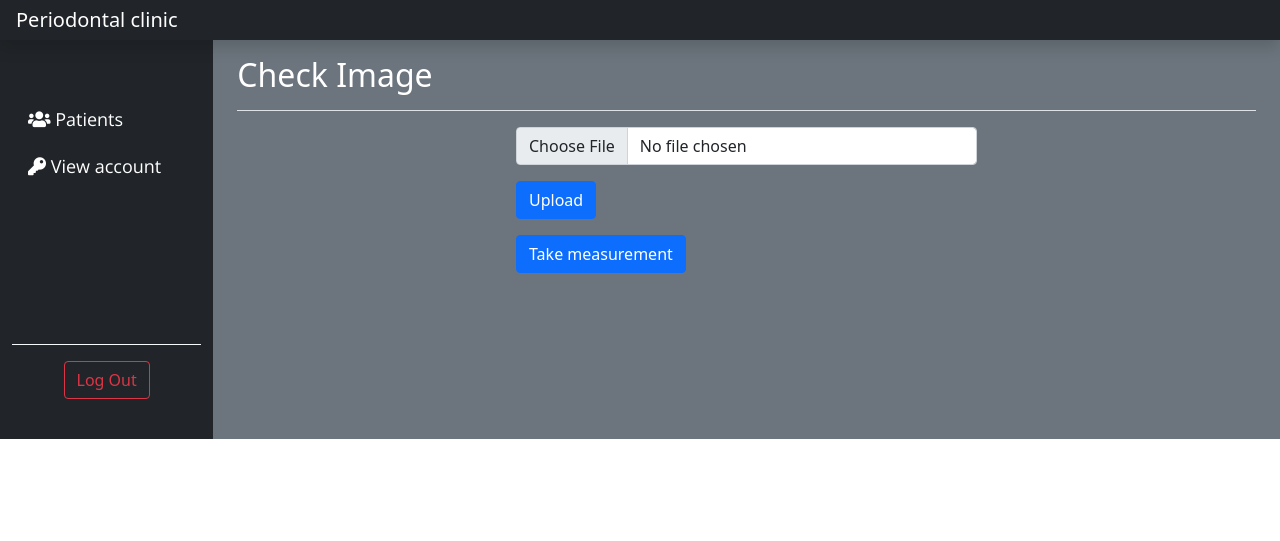
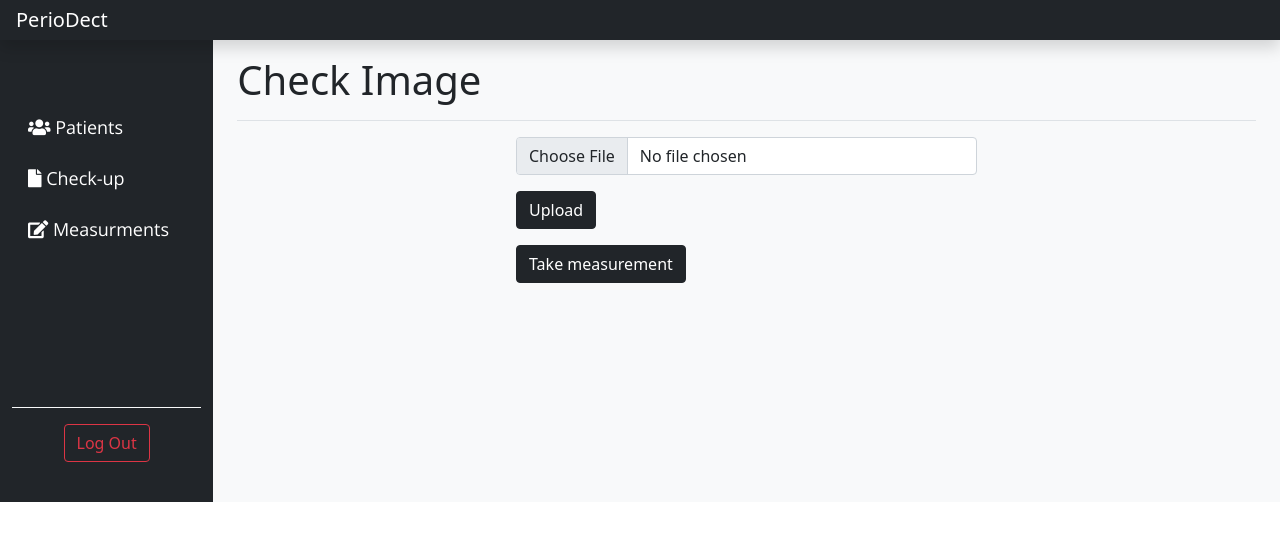
Before and after one commit to sandy18019/Diagnosis-and-predection-of-periodontally-teeth, a PHP site: page /GRADUATION/doctor/picturetesting.php in a window 1280 px wide. Shown: the top 541 px of the page. Run offline with PHP 8.4, Linux system fonts and the light colour scheme; some libraries are stand-ins or nearby versions.

Commit message:
doctor UI modifications

```diff
--- a/doctor/picturetesting.php
+++ b/doctor/picturetesting.php
@@ -21,38 +21,48 @@ REQUIRE_ONCE "../view/view.php";
 </head>
 
 <body>
+
     <header class="navbar navbar-dark sticky-top bg-dark flex-md-nowrap p-0 shadow">
-        <a class="navbar-brand col-md-3 col-lg-2 me-0 px-3" href="#">Periodontal clinic</a>
+        <a class="navbar-brand col-md-3 col-lg-2 me-0 px-3" href="#">PerioDect</a>
+
+
     </header>
     <div class="container-fluid">
         <div class="row">
             <nav id="sidebarMenu" class="col-md-3 col-lg-2 d-md-block bg-dark sidebar collapse ">
-                <div class="position-sticky pt-2" >
+                <div class="position-sticky pt-3">
                     <ul class="nav flex-column">
-                        <li class="nav-item  mb-1">
-                            <a class="nav-link  text-white" href="viewSchedule.php">
+                        <li class="nav-item  mb-2">
+                            <a class="nav-link  text-white" href="doctorPatientlist.php">
                                 <i class="fas fa-users"></i>
                                 Patients
                             </a>
                         </li>
                         <li class="nav-item  mb-2">
-                            <a class="nav-link text-white" href="editaccountDR.php">
-                                <i class="fas fa-key"></i>
-                                View account
+                            <a class="nav-link  text-white" href="picturetesting.php">
+                              <i class="fas fa-file"></i>
+                                Check-up
+                            </a>
+                        </li>
+                        <li class="nav-item  mb-2">
+                            <a class="nav-link text-white" href="severity_check.php">
+                             <i class="fa fa-edit"></i>
+                              Measurments
                             </a>
                         </li>
                     </ul>
+                    <div class="border-top border-light p-3 mb-4 mt-5">
 
-                    <div class="border-top border-light p-3 mb-4 mt-5">
                         <div class="text-center">
-                            <a href="logoutadmin.php" class="btn btn-outline-danger">Log Out</a>
+                            <a href="../logout.php" class="btn btn-outline-danger">Log Out</a>
                         </div>
+
                     </div>
                 </div>
             </nav>
-            <main class="col-md-9 ms-sm-auto col-lg-10 px-md-4 bg-secondary">
+            <main class="col-md-9 ms-sm-auto col-lg-10 px-md-4 bg-light">
                 <div class="d-flex justify-content-between flex-wrap flex-md-nowrap align-items-center pt-3 pb-2 mb-3 border-bottom">
-                    <h1 class="h2">Check Image</h1>
+                    <h1>Check Image</h1>
                 </div>
                 <div class="container col-md-6">
                     <div class="mb-5">
@@ -67,10 +77,10 @@ REQUIRE_ONCE "../view/view.php";
                         <form action="../controller/patientcontroller.php?action=upload" method="post" enctype="multipart/form-data">
                             <input name="imageupload" class="form-control" type="file" id="formFile" onchange="preview()">
                             <!-- <button name="save" class="btn btn-primary mt-3">Check Image</button> -->
-                            <input type="submit" name="save" value="Upload" class="btn btn-primary mt-3">
+                            <input type="submit" name="save" value="Upload" class="btn btn-dark mt-3">
                         </form>
 
-                        <button onclick="window.location.href='severity_check.php'" class="btn btn-primary mt-3">Take measurement</button>
+                        <button onclick="window.location.href='severity_check.php'" class="btn btn-dark mt-3">Take measurement</button>
                     </div>
                     <img id="frame" src="" class="img-fluid" />
                 </div>
```
Also changed, not shown: doctor/addPatient.php (+23 -12 lines), doctor/doctorPatientlist.php (+4 -4 lines), doctor/severity_check.php (+14 -10 lines).
